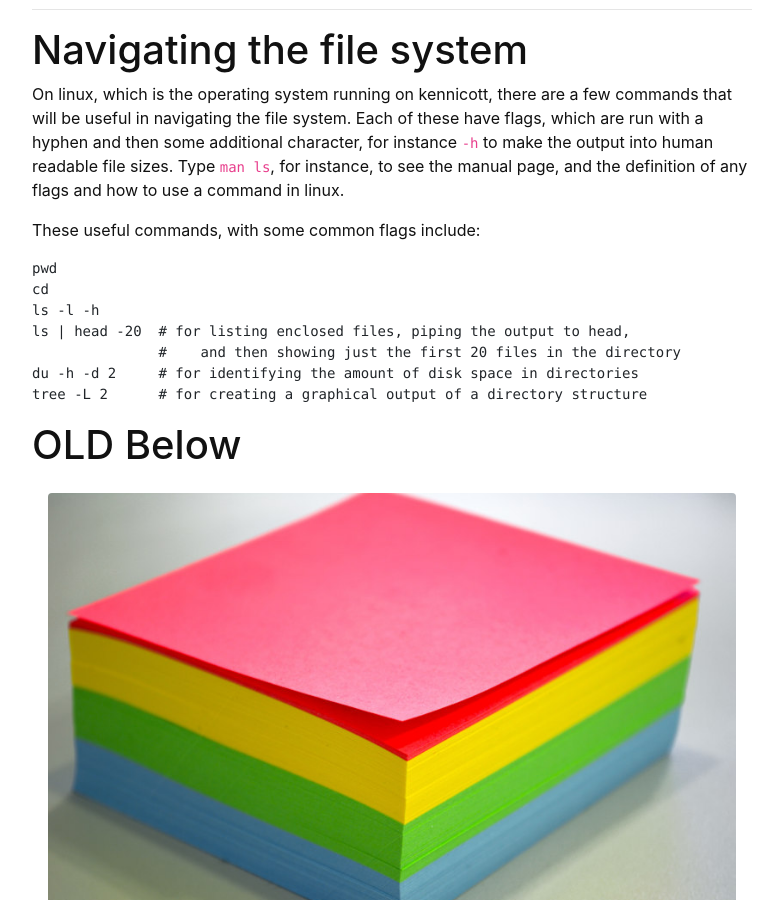
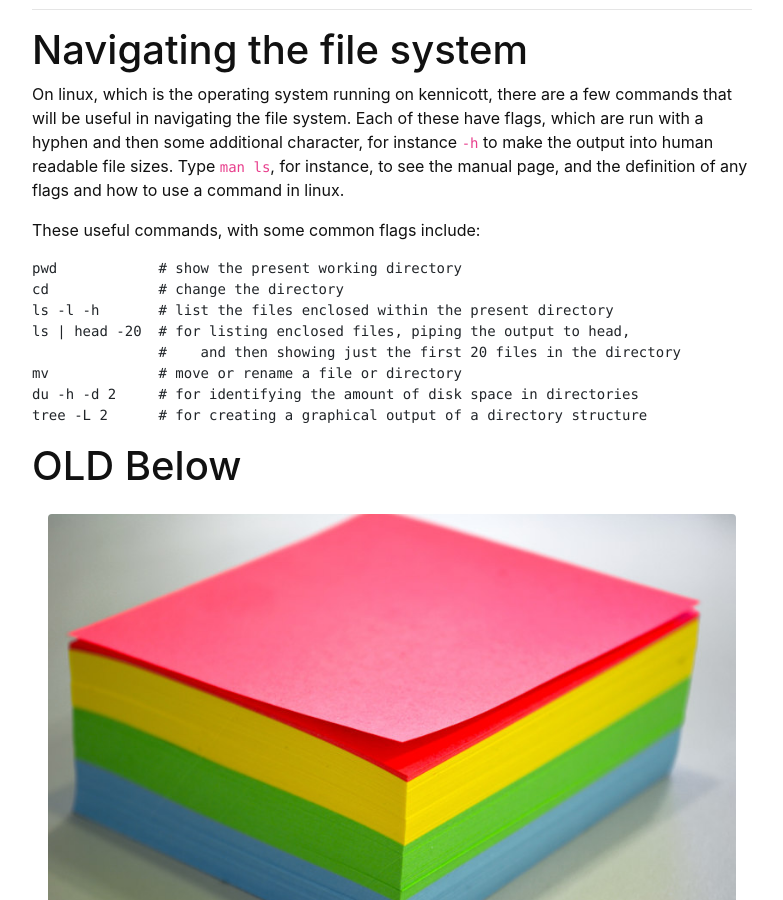
Before and after one commit to yoramterleth/uiglaciology, a Jekyll site: the page built from content/2-structure.md, in a window 1280 px wide and 900 px high, scrolled down 975 px. Shown: the whole window, without its empty margins (248-1031 px from the left). Built offline with Jekyll 4.4.1, drawn with Linux system fonts in a browser that asks for light colours.

Commit message:
Update 2-structure.md

````diff
--- a/content/2-structure.md
+++ b/content/2-structure.md
@@ -37,11 +37,12 @@ On linux, which is the operating system running on kennicott, there are a few co
 
 These useful commands, with some common flags include:
 ```
-pwd
-cd
-ls -l -h
+pwd            # show the present working directory
+cd             # change the directory
+ls -l -h       # list the files enclosed within the present directory
 ls | head -20  # for listing enclosed files, piping the output to head,
                #    and then showing just the first 20 files in the directory
+mv             # move or rename a file or directory
 du -h -d 2     # for identifying the amount of disk space in directories
 tree -L 2      # for creating a graphical output of a directory structure
 ```
````
